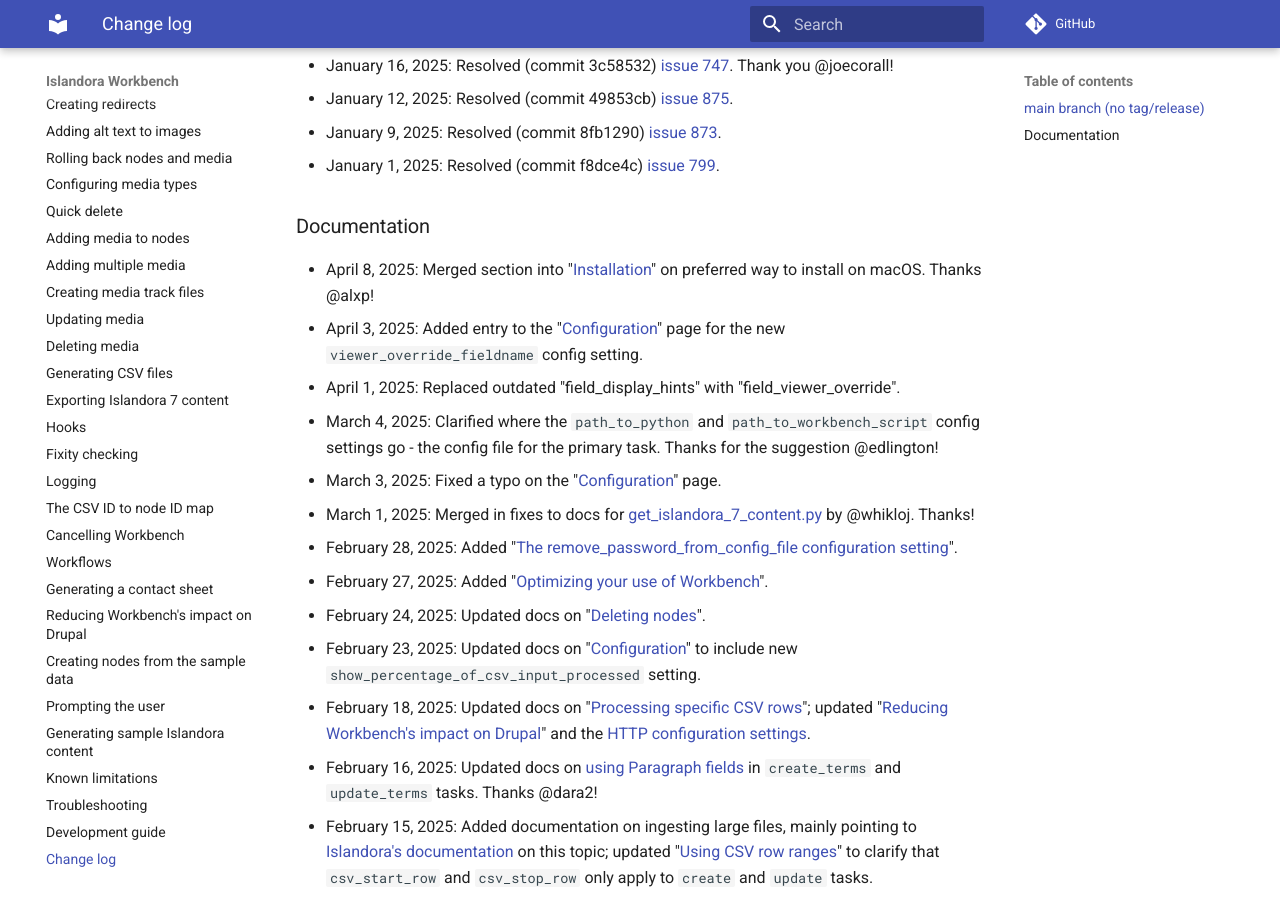
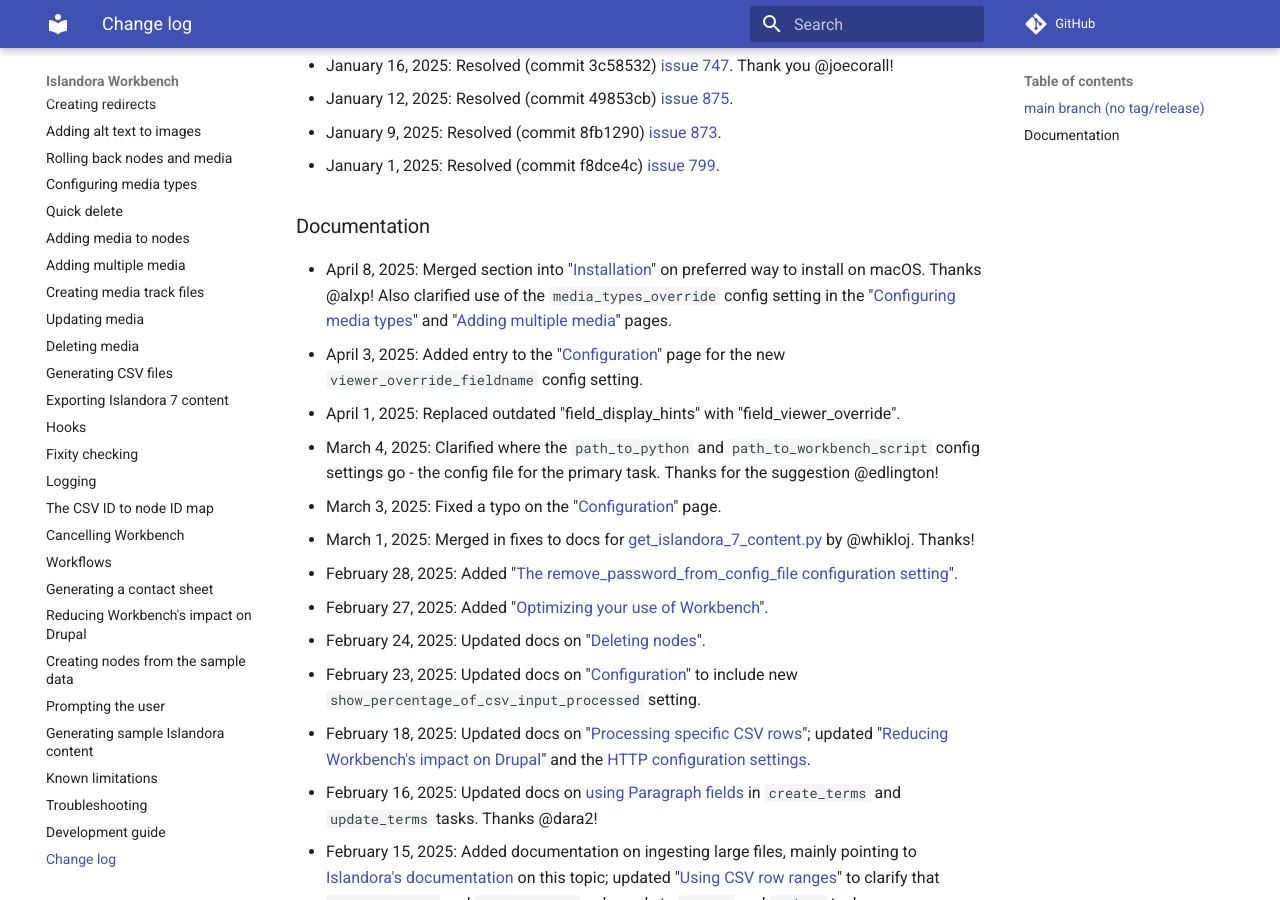
Before and after one commit to mjordan/islandora_workbench_docs, an MkDocs documentation site: the page built from docs/changelog.md, in a window 1280 px wide and 900 px high, scrolled down 744 px. Built offline with MkDocs 1.6.1 and Material for MkDocs 9.7.7, drawn with Linux system fonts in a browser that asks for light colours; comment, search, counter and statistics services are not loaded.

Commit message:
Added some clarifications around using media_types_override config setting.

```diff
--- a/docs/changelog.md
+++ b/docs/changelog.md
@@ -23,7 +23,7 @@
 
 ### Documentation
 
-* April 8, 2025: Merged section into "[Installation](/islandora_workbench_docs/installation/)" on preferred way to install on macOS. Thanks @alxp!
+* April 8, 2025: Merged section into "[Installation](/islandora_workbench_docs/installation/)" on preferred way to install on macOS. Thanks @alxp! Also clarified use of the `media_types_override` config setting in the "[Configuring media types](/islandora_workbench_docs/media_types/)" and "[Adding multiple media](/islandora_workbench_docs/adding_multiple_media/)" pages.
 * April 3, 2025: Added entry to the "[Configuration](/islandora_workbench_docs/configuration/#paged-and-compound-content-settings)" page for the new `viewer_override_fieldname` config setting.
 * April 1, 2025: Replaced outdated "field_display_hints" with "field_viewer_override".
 * March 4, 2025: Clarified where the `path_to_python` and `path_to_workbench_script` config settings go - the config file for the primary task. Thanks for the suggestion @edlington!
```
Also changed, not shown: docs/adding_multiple_media.md (+1 -0 lines), docs/media_types.md (+1 -0 lines).
